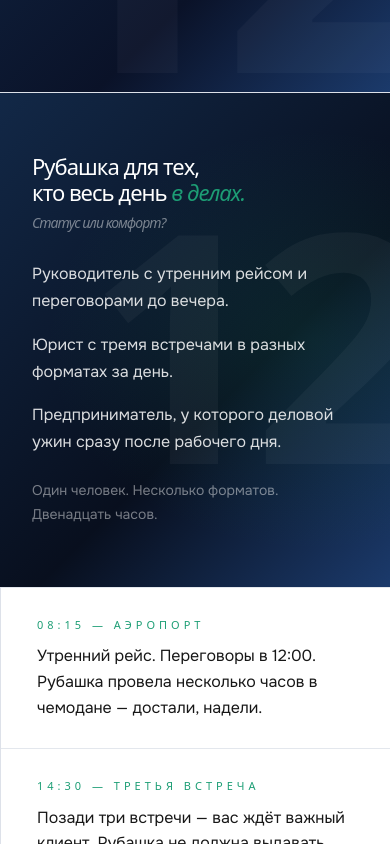
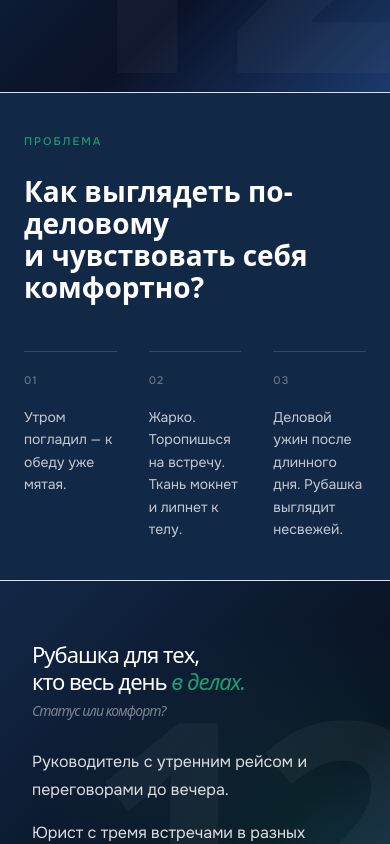
Before and after one commit to 1975pnv-lab/Cityphase, a Next.js app: page /12-hours in a window 390 px wide. Shown: the part 1100-1944 px from the top of the page. Built offline with nearby package versions, Linux system fonts and the light colour scheme.

Commit message:
feat: слайд ПРОБЛЕМА между S1 и S2

```diff
--- a/app/12-hours/page.js
+++ b/app/12-hours/page.js
@@ -781,6 +781,26 @@ const PAGE_HTML = `<!-- NAV -->
 </section>
 
 
+<!-- S1.5 PROBLEM — dark, mirrors S1 style -->
+<section class="sec" id="s1b" style="background:var(--navy-dark);display:flex;flex-direction:column;justify-content:center;padding:clamp(40px,6vw,80px) clamp(24px,6vw,80px)">
+  <p style="font-family:var(--body);font-size:11px;font-weight:500;letter-spacing:0.18em;text-transform:uppercase;color:var(--teal);margin-bottom:24px" class="r">ПРОБЛЕМА</p>
+  <h2 style="font-family:var(--display);font-size:clamp(28px,4vw,52px);font-weight:700;color:#fff;line-height:1.15;max-width:820px;margin-bottom:48px" class="r">Как выглядеть по-деловому<br>и чувствовать себя комфортно?</h2>
+  <div style="display:grid;grid-template-columns:repeat(3,1fr);gap:32px;max-width:900px" class="r">
+    <div style="border-top:1px solid rgba(255,255,255,0.15);padding-top:20px">
+      <span style="font-size:11px;font-weight:500;color:rgba(255,255,255,0.35);letter-spacing:0.1em;display:block;margin-bottom:16px">01</span>
+      <p style="font-size:clamp(14px,1.3vw,16px);color:rgba(255,255,255,0.75);line-height:1.6;font-family:var(--body)">Утром погладил — к обеду уже мятая.</p>
+    </div>
+    <div style="border-top:1px solid rgba(255,255,255,0.15);padding-top:20px">
+      <span style="font-size:11px;font-weight:500;color:rgba(255,255,255,0.35);letter-spacing:0.1em;display:block;margin-bottom:16px">02</span>
+      <p style="font-size:clamp(14px,1.3vw,16px);color:rgba(255,255,255,0.75);line-height:1.6;font-family:var(--body)">Жарко. Торопишься на встречу. Ткань мокнет и липнет к телу.</p>
+    </div>
+    <div style="border-top:1px solid rgba(255,255,255,0.15);padding-top:20px">
+      <span style="font-size:11px;font-weight:500;color:rgba(255,255,255,0.35);letter-spacing:0.1em;display:block;margin-bottom:16px">03</span>
+      <p style="font-size:clamp(14px,1.3vw,16px);color:rgba(255,255,255,0.75);line-height:1.6;font-family:var(--body)">Деловой ужин после длинного дня. Рубашка выглядит несвежей.</p>
+    </div>
+  </div>
+</section>
+
 <!-- S2 FOR WHOM — portrait left, scenarios right -->
 <section class="sec" id="s2">
   <div class="whom-banner rl">
```
